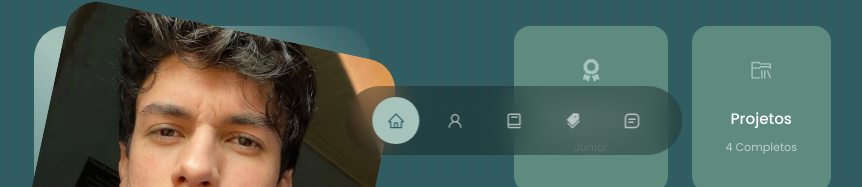
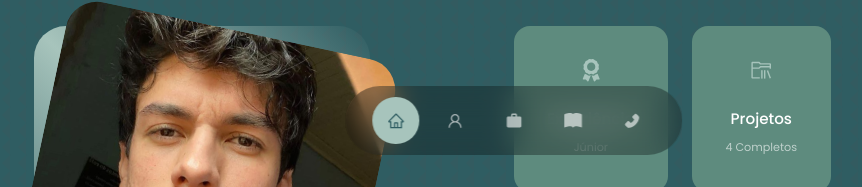
Before and after one commit to lmbbetetto/portfolio-betetto, a React (Vite) app: page / in a window 1280 px wide. Shown: the part 613-800 px from the top of the page, without its empty margins (126-988 px from the left). Built offline with nearby package versions, Linux system fonts and the light colour scheme.

Commit message:
feat: atualização navbar

```diff
--- a/index.html
+++ b/index.html
@@ -3,7 +3,7 @@
   <head>
     <meta charset="UTF-8" />
     <meta name="viewport" content="width=device-width, initial-scale=1.0" />
-    <title>Leonardo Betetto | Reaftfólio</title>
+    <title>Leonardo Betetto | Reactfólio</title>
     <link rel="shortcut icon" href="./src/assets/favReact.png" type="image/x-icon">
   </head>
   <body>
--- a/src/components/contact/index.tsx
+++ b/src/components/contact/index.tsx
@@ -3,6 +3,7 @@ import { MdOutlineEmail } from 'react-icons/md'
 import { BsWhatsapp } from 'react-icons/bs'
 import { FiInstagram } from 'react-icons/fi'
 import { Card } from './cards/Card';
+import { useEffect } from 'react';
 
 export function Contact() {
   return (
--- a/src/components/nav/Nav.tsx
+++ b/src/components/nav/Nav.tsx
@@ -2,11 +2,9 @@ import React from 'react'
 import './nav.css'
 import {AiOutlineHome} from 'react-icons/ai'
 import {AiOutlineUser} from 'react-icons/ai'
-import {BiBook} from 'react-icons/bi'
-import {RiServiceLine} from 'react-icons/ri'
-import {BiMessageSquareDetail} from 'react-icons/bi'
-import {AiFillTags} from 'react-icons/ai'
-import {FaFlagUsa} from 'react-icons/fa'
+import {MdWork} from 'react-icons/md'
+import {AiFillPhone} from 'react-icons/ai'
+import {BsFillBookFill} from 'react-icons/bs'
 import {useState} from 'react'
 
 function Nav() {
@@ -15,10 +13,9 @@ function Nav() {
     <nav>
       <a href="#" onClick={() => setActiveNav('#')} className={activeNav === '#' ? 'active' : ''}><AiOutlineHome/></a>
       <a href="#about" onClick={() => setActiveNav('#about')} className={activeNav === '#about' ? 'active' : ''}><AiOutlineUser/></a>
-      <a href="#experience" onClick={() => setActiveNav('#experience')} className={activeNav === '#experience' ? 'active' : ''}><BiBook/></a>
-      <a href="#portfolio" onClick={() => setActiveNav('#portfolio')} className={activeNav === '#portfolio' ? 'active' : ''}><AiFillTags/></a>
-      <a href="#contact" onClick={() => setActiveNav('#contact')} className={activeNav === '#contact' ? 'active' : ''}><BiMessageSquareDetail/></a>
-      {/* <a href="#"><FaFlagUsa/></a> */}
+      <a href="#experience" onClick={() => setActiveNav('#experience')} className={activeNav === '#experience' ? 'active' : ''}><MdWork/></a>
+      <a href="#portfolio" onClick={() => setActiveNav('#portfolio')} className={activeNav === '#portfolio' ? 'active' : ''}><BsFillBookFill/></a>
+      <a href="#contact" onClick={() => setActiveNav('#contact')} className={activeNav === '#contact' ? 'active' : ''}><AiFillPhone/></a>
     </nav>
   )
 }
```
Also changed, not shown: src/components/header/Header.tsx (+0 -10 lines).
